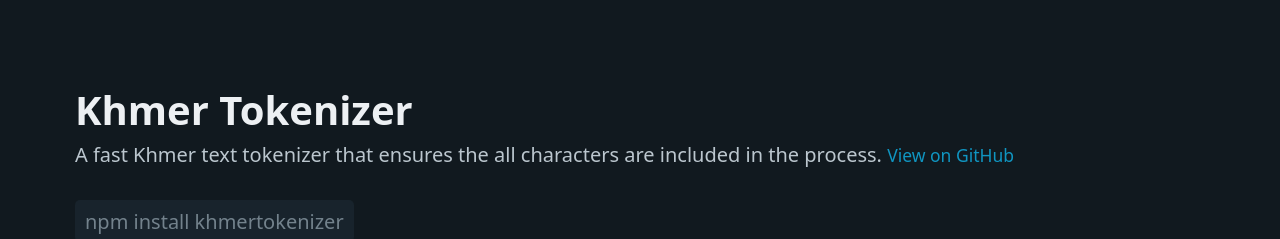
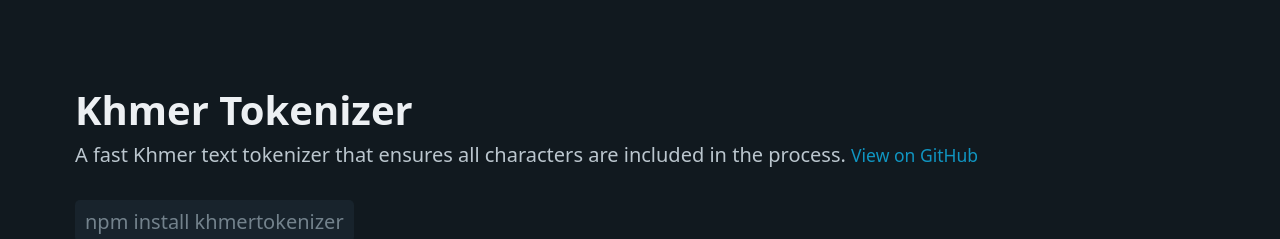
Before and after one commit to seanghay/khmertokenizer, a website built with Vite: page index.html in a window 1280 px wide. Shown: the top 239 px of the page. Built offline with nearby package versions, Linux system fonts and the light colour scheme.

Commit message:
fix: typo

```diff
--- a/index.html
+++ b/index.html
@@ -33,7 +33,7 @@
 			<hgroup>
 				<h1>Khmer Tokenizer</h1>
 				<p>
-					A fast Khmer text tokenizer that ensures the all characters are
+					A fast Khmer text tokenizer that ensures all characters are
 					included in the process.
 					<a href="https://github.com/seanghay/khmertokenizer"
 						><small>View on GitHub</small></a
```
Also changed, not shown: readme.md.
